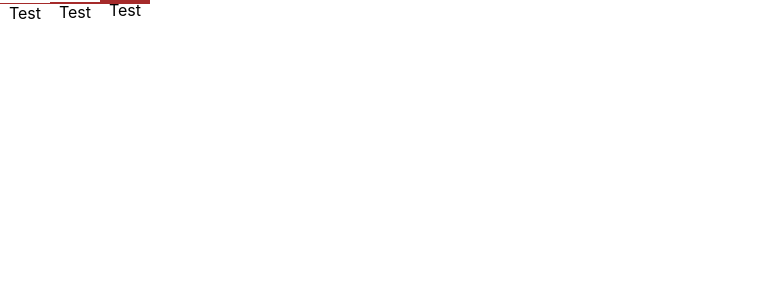
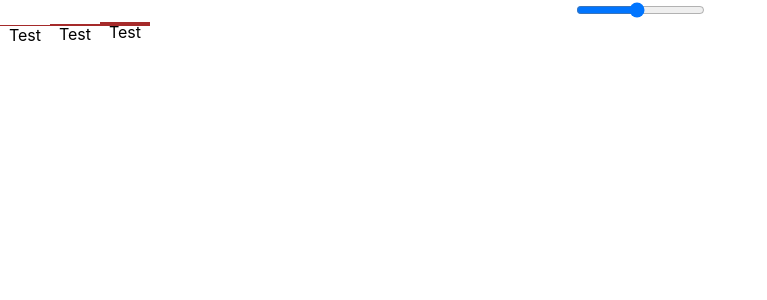
Before and after one commit to danerbland/DataVisualizer, a React (Create React App) app in the folder datav/: page / in a window 1280 px wide. Shown: the top 300 px of the page, without its empty margins (0-767 px from the left). Built offline with nearby package versions, Linux system fonts and the light colour scheme.

Commit message:
added array size slider

```diff
--- a/datav/src/App.js
+++ b/datav/src/App.js
@@ -1,24 +1,56 @@
 import React from 'react';
 import './App.css';
 import GraphContainer from './components/GraphContainer'
+import NavBar from './components/NavBar'
 
 class App extends React.Component {
   constructor(){
     super()
 
     this.state ={
-      array: [1,2,4]
+      array: [1,2,4],
+      arrayLength: 50
   }
+  this.onChangeListener = this.onChangeListener.bind(this)
+  this.onMouseUpListener = this.onMouseUpListener.bind(this)
   }
 
+  onChangeListener(event){
+    console.log('trying to change')
+    console.log(event.target.value)
+    this.setState({
+      arrayLength: event.target.value
+    })
+  }
 
+  onMouseUpListener(event){
+    //TODO make a new array of random numbers
+    const arr = generateRandomArray(event.target.value)
+    this.setState({
+      array: arr
+    })
+  }
 
   render(){
   return (
     <div className="App">
+      <NavBar onChange={this.onChangeListener} onMouseUp = {this.onMouseUpListener} arrayLength={this.state.arrayLength}/>
       <GraphContainer graphArr={this.state.array} />
     </div>
   );
 }}
 
+function generateRandomArray (n) {
+  let arr = []
+  for(let i = 0; i < n; i++){
+    arr.push(makeRandomNumber())
+  }
+  return arr
+}
+
+function makeRandomNumber() {
+  return Math.floor(Math.random() * Math.floor(99));
+
+}
+
 export default App;
--- /dev/null
+++ b/datav/src/components/NavBar.js
@@ -0,0 +1,11 @@
+import React from 'react'
+
+export default function NavBar (props) {
+
+
+  return(
+    <div>
+       <input type="range" min="5" max="100" className="slider" id="myRange" onChange={props.onChange} onMouseUp={props.onMouseUp} value={props.arrayLength}/>
+    </div>
+  )
+}
```
Also changed, not shown: datav/package.json (+6 -1 lines), 1 other file (tests, documents, lock files or other folders).
